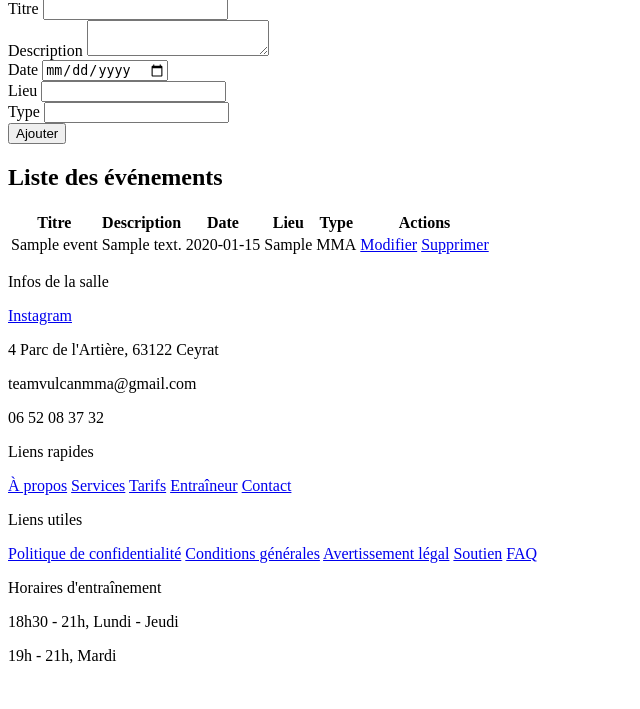
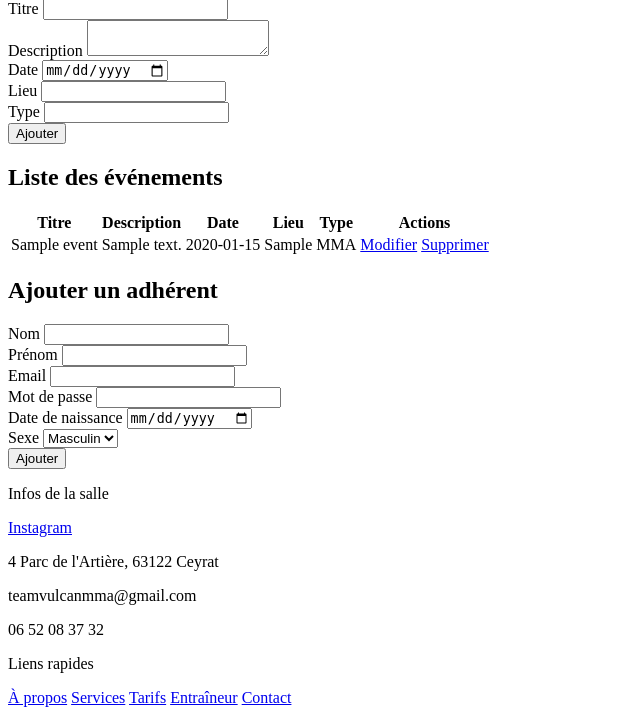
Before and after one commit to Razane1414/SAE301Public, a PHP site: page /admin/espace_admin.php in a window 1280 px wide. Shown: the part 154-863 px from the top of the page, without its empty margins (0-640 px from the left). Before the commit the page ends 818 px from the top, so only its background shows below. Run offline with PHP 8.4, Linux system fonts and the light colour scheme; a user stored in the database is signed in; tables that the repository leaves empty hold one stand-in row (values such as "Sample post").

Commit message:
ajout membre a partir de l'espace admin (back)
ajout membre a partir de l'espace admin (back)

```diff
--- a/admin/espace_admin.php
+++ b/admin/espace_admin.php
@@ -3,6 +3,7 @@
 // Inclure la configuration pour la connexion à la base de données
 require_once '../config/config.php';
 require_once '../class/Event.php';
+require_once '../class/Adherent.php';
 
 // Démarrer la session
 session_start();
@@ -68,6 +69,30 @@ if (isset($_GET['id'])) {
 
 // Récupérer tous les événements
 $events = Event::getAllEvents($pdo);
+
+
+if ($_SERVER['REQUEST_METHOD'] == 'POST' && isset($_POST['add_adherent'])) {
+    $nom = $_POST['nom'];
+    $prenom = $_POST['prenom'];
+    $email = $_POST['email'];
+    $password = $_POST['password'];
+    $date_naissance = $_POST['date_naissance'];
+    $sexe = $_POST['sexe'];
+
+    // Vérifier si les données sont valides
+    if (!empty($nom) && !empty($prenom) && !empty($email) && !empty($password) && !empty($date_naissance) && !empty($sexe)) {
+        if (!Adherent::emailExists($pdo, $email)) {
+            // Ajouter les nouveaux paramètres dans le constructeur ou une méthode d'initialisation
+            $adherent = new Adherent($nom, $prenom, $email, $password, $date_naissance, $sexe);
+            $adherent->save($pdo); // Sauvegarder l'adhérent dans la base de données
+            echo "<script>alert('Adhérent ajouté avec succès');</script>";
+        } else {
+            echo "<script>alert('Cet email est déjà utilisé');</script>";
+        }
+    } else {
+        echo "<script>alert('Tous les champs doivent être remplis');</script>";
+    }
+}
 
 ?>
 
@@ -136,6 +161,40 @@ $events = Event::getAllEvents($pdo);
             <?php endforeach; ?>
         </tbody>
     </table>
+
+    <h2>Ajouter un adhérent</h2>
+    <form method="POST">
+        <div>
+            <label for="nom">Nom</label>
+            <input type="text" id="nom" name="nom" required>
+        </div>
+        <div>
+            <label for="prenom">Prénom</label>
+            <input type="text" id="prenom" name="prenom" required>
+        </div>
+        <div>
+            <label for="email">Email</label>
+            <input type="email" id="email" name="email" required>
+        </div>
+        <div>
+            <label for="password">Mot de passe</label>
+            <input type="password" id="password" name="password" required>
+        </div>
+        <div>
+            <label for="date_naissance">Date de naissance</label>
+            <input type="date" id="date_naissance" name="date_naissance" required>
+        </div>
+        <div>
+            <label for="sexe">Sexe</label>
+            <select id="sexe" name="sexe" required>
+                <option value="M">Masculin</option>
+                <option value="F">Féminin</option>
+            </select>
+        </div>
+        <button type="submit" name="add_adherent">Ajouter</button>
+    </form>
+
+
 </body>
 </html>
 
--- a/class/Adherent.php
+++ b/class/Adherent.php
@@ -7,21 +7,29 @@ class Adherent
     private $prenom;
     private $email;
     private $password;
+    private $date_naissance;
+    private $sexe;
 
-    // Constructeur pour un adhérent
-    public function __construct($nom, $prenom, $email, $password)
+    // Constructeur mis à jour
+    public function __construct($nom, $prenom, $email, $password, $date_naissance, $sexe)
     {
         $this->nom = $nom;
         $this->prenom = $prenom;
         $this->email = $email;
-        $this->password = password_hash($password, PASSWORD_BCRYPT); // Hachage du mdp pour la securité
+        $this->password = password_hash($password, PASSWORD_BCRYPT); // Hachage sécurisé
+        $this->date_naissance = $date_naissance;
+        $this->sexe = $sexe;
     }
 
-    // Méthode pour enregistrer un adhérent dans la base de données
+    // Méthode pour enregistrer un adhérent
     public function save($pdo)
     {
-        $stmt = $pdo->prepare("INSERT INTO adherents (nom, prenom, email, password) VALUES (?, ?, ?, ?)");
-        $stmt->execute([$this->nom, $this->prenom, $this->email, $this->password]);
+        try {
+            $stmt = $pdo->prepare("INSERT INTO adherents (nom, prenom, email, password, date_naissance, sexe) VALUES (?, ?, ?, ?, ?, ?)");
+            $stmt->execute([$this->nom, $this->prenom, $this->email, $this->password, $this->date_naissance, $this->sexe]);
+        } catch (PDOException $e) {
+            echo "Erreur : " . $e->getMessage();
+        }
     }
 
     // Méthode pour vérifier si l'email existe déjà
@@ -44,6 +52,4 @@ class Adherent
         return $this->nom;
     }
 }
-
-
 ?>
```
